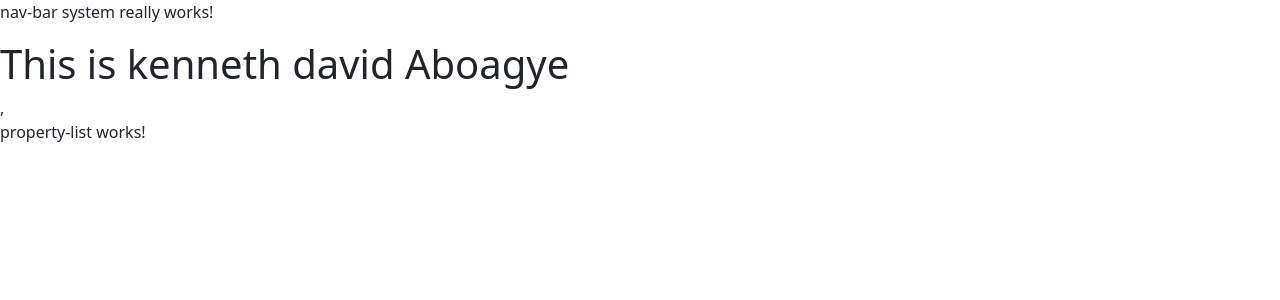
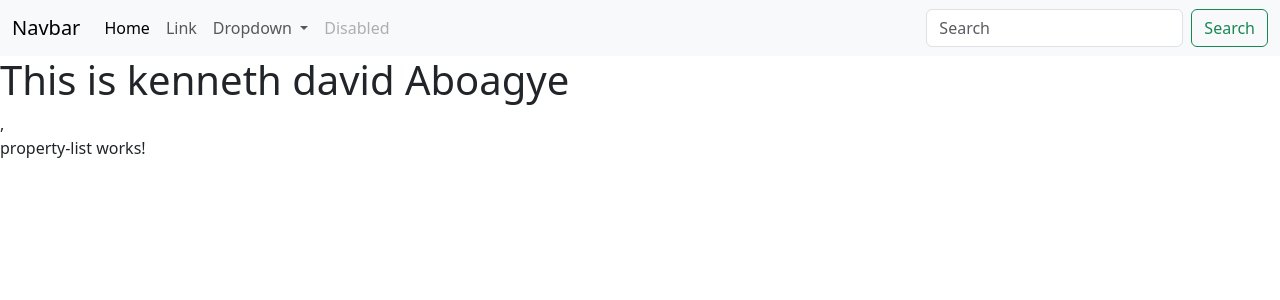
Before and after one commit to kofi527/Angular-revised-app, an Angular app: page / in a window 1280 px wide. Shown: the top 300 px of the page. Built offline with nearby package versions, Linux system fonts and the light colour scheme.

Commit message:
Update nav-bar.component.html
Navbar code has been introduced into the nav bar component

```diff
--- a/src/app/nav-bar/nav-bar.component.html
+++ b/src/app/nav-bar/nav-bar.component.html
@@ -1,3 +1,37 @@
-<p>
-  nav-bar system really works!
-</p>
+
+  <nav class="navbar navbar-expand-lg bg-body-tertiary">
+    <div class="container-fluid">
+      <a class="navbar-brand" href="#">Navbar</a>
+      <button class="navbar-toggler" type="button" data-bs-toggle="collapse" data-bs-target="#navbarSupportedContent" aria-controls="navbarSupportedContent" aria-expanded="false" aria-label="Toggle navigation">
+        <span class="navbar-toggler-icon"></span>
+      </button>
+      <div class="collapse navbar-collapse" id="navbarSupportedContent">
+        <ul class="navbar-nav me-auto mb-2 mb-lg-0">
+          <li class="nav-item">
+            <a class="nav-link active" aria-current="page" href="#">Home</a>
+          </li>
+          <li class="nav-item">
+            <a class="nav-link" href="#">Link</a>
+          </li>
+          <li class="nav-item dropdown">
+            <a class="nav-link dropdown-toggle" href="#" role="button" data-bs-toggle="dropdown" aria-expanded="false">
+              Dropdown
+            </a>
+            <ul class="dropdown-menu">
+              <li><a class="dropdown-item" href="#">Action</a></li>
+              <li><a class="dropdown-item" href="#">Another action</a></li>
+              <li><hr class="dropdown-divider"></li>
+              <li><a class="dropdown-item" href="#">Something else here</a></li>
+            </ul>
+          </li>
+          <li class="nav-item">
+            <a class="nav-link disabled" aria-disabled="true">Disabled</a>
+          </li>
+        </ul>
+        <form class="d-flex" role="search">
+          <input class="form-control me-2" type="search" placeholder="Search" aria-label="Search">
+          <button class="btn btn-outline-success" type="submit">Search</button>
+        </form>
+      </div>
+    </div>
+  </nav>
```
